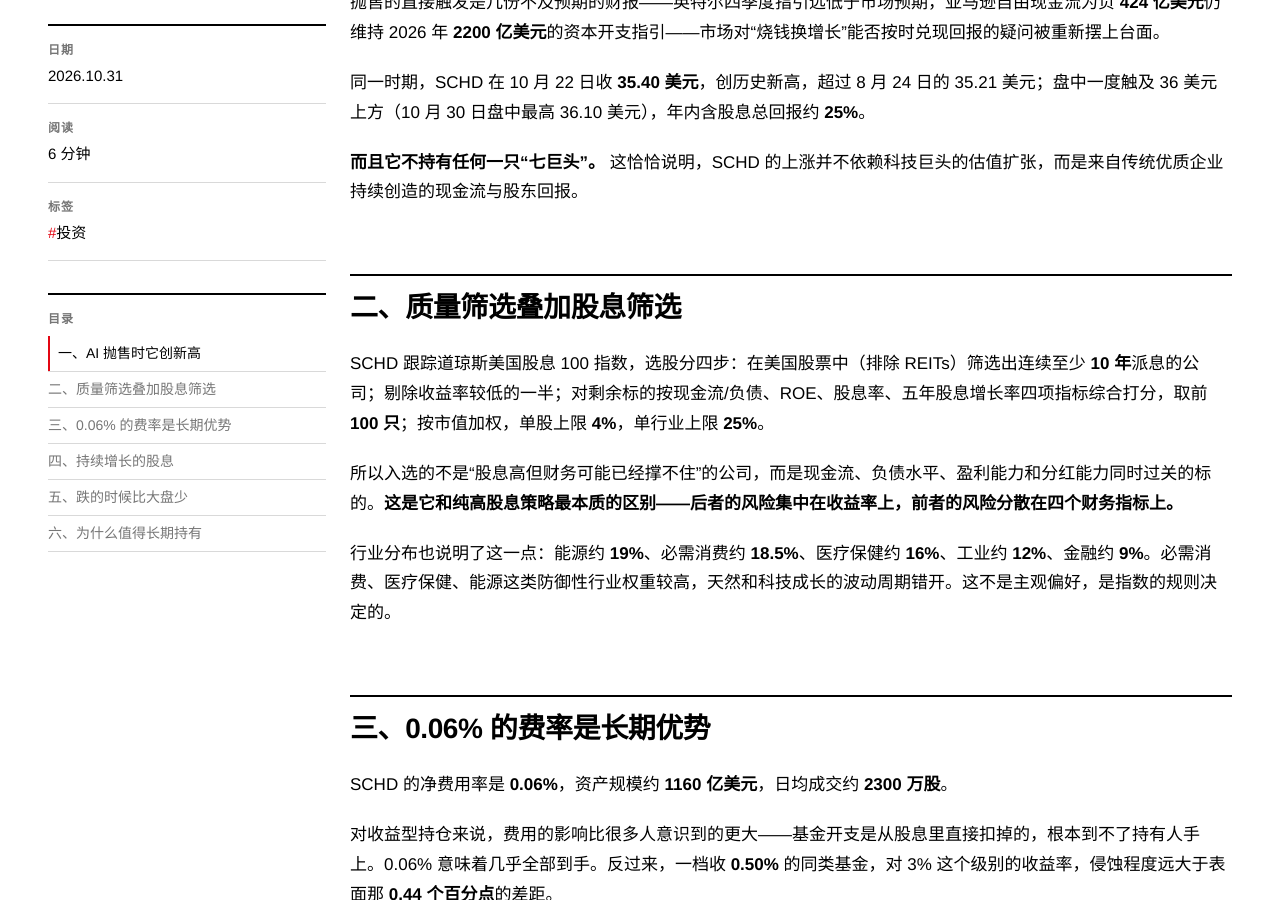
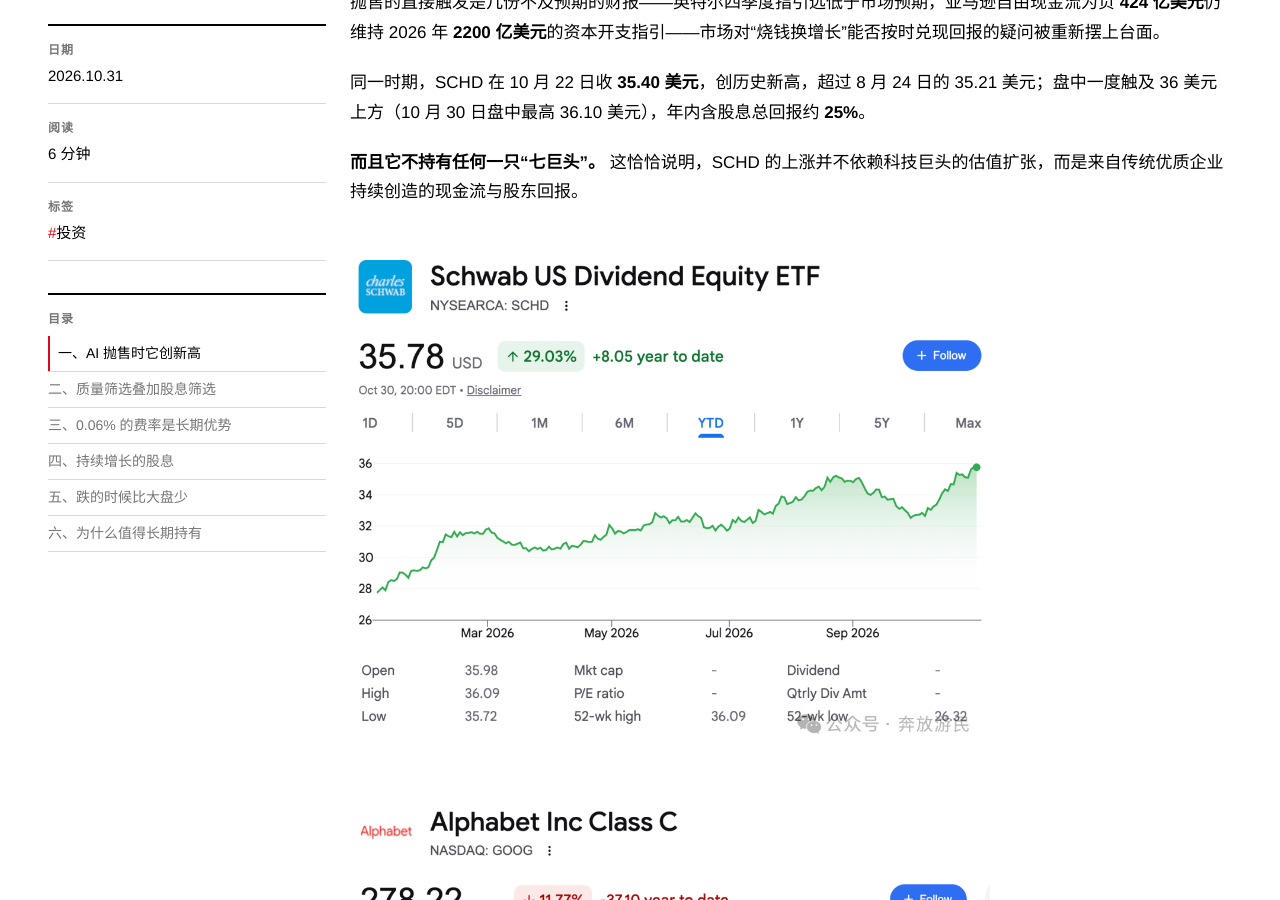
Before and after one commit to bfym2025/bfym2025.github.io, a Jekyll site: the page built from _posts/2026-10-31-schd-first-holding.md, in a window 1280 px wide and 900 px high, scrolled down 1042 px. Built offline with Jekyll 4.4.1, drawn with Linux system fonts in a browser that asks for light colours; comment, search, counter and statistics services are not loaded.

Commit message:
Add images to SCHD post

```diff
--- a/_posts/2026-10-31-schd-first-holding.md
+++ b/_posts/2026-10-31-schd-first-holding.md
@@ -11,8 +11,6 @@
 
 它不是热度最高的科技 ETF，不是收益率最高的“高股息网红”，也不是某个阶段涨得最猛的那一只。它的特点是反过来的：大多数时候没什么可说的。而这正是它坐在第一大仓位上的原因。
 
-<!-- 配图 1：10 月科技股回调与 SCHD 同期新高的对照，建议文件名 schd-oct-2026-contrast.jpg，放入 assets/images/ -->
-
 ## 一、AI 抛售时它创新高
 
 10 月 30 日，纳斯达克综合指数跌 **2.86%**，为 6 月 5 日以来最大单日跌幅，较 10 月 6 日创下的历史高点回落约 **8%**；纳指 100 跌 **3.46%**，费城半导体指数跌 **7.2%**，创 6 月以来最大单日跌幅。英特尔跌 **28.58%**，为 1974 年以来最差单日表现；Alphabet 在 10 月 29 日跌 **12.64%**，是其 2004 年上市以来最大单日跌幅；英伟达、AMD、高通等同步重挫。当月纳指累跌 **5.3%**，是 2025 年 3 月以来最差的月度表现。
@@ -23,6 +21,10 @@
 
 **而且它不持有任何一只“七巨头”。** 这恰恰说明，SCHD 的上涨并不依赖科技巨头的估值扩张，而是来自传统优质企业持续创造的现金流与股东回报。
 
+![SCHD 年内走势：截至 10 月 30 日报 35.78 美元，年初至今上涨 29.03%]({{ '/assets/images/schd-2026-ytd-chart.png' | relative_url }})
+
+![同期 Alphabet 年内走势：年初至今下跌 11.77%]({{ '/assets/images/alphabet-2026-ytd-chart.png' | relative_url }})
+
 ## 二、质量筛选叠加股息筛选
 
 SCHD 跟踪道琼斯美国股息 100 指数，选股分四步：在美国股票中（排除 REITs）筛选出连续至少 **10 年**派息的公司；剔除收益率较低的一半；对剩余标的按现金流/负债、ROE、股息率、五年股息增长率四项指标综合打分，取前 **100 只**；按市值加权，单股上限 **4%**，单行业上限 **25%**。
```
Also changed, not shown: other parts of _posts/2026-10-31-schd-first-holding.md (+2 -2 lines), assets/images/alphabet-2026-ytd-chart.png (added), assets/images/schd-2026-ytd-chart.png (added), assets/images/schd-dividend-history.png (added), assets/images/schd-top-ten-holdings.png (added).
